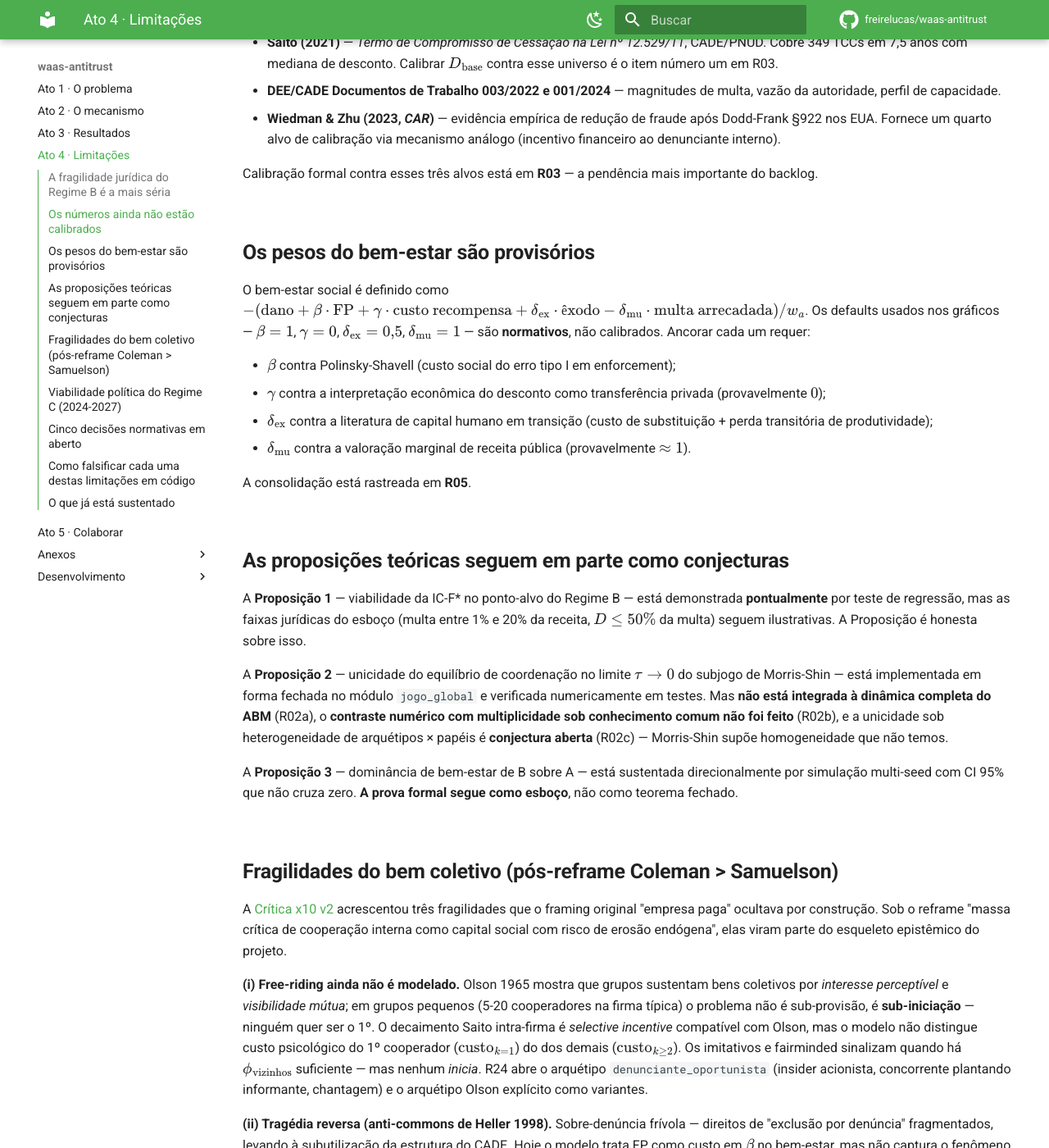
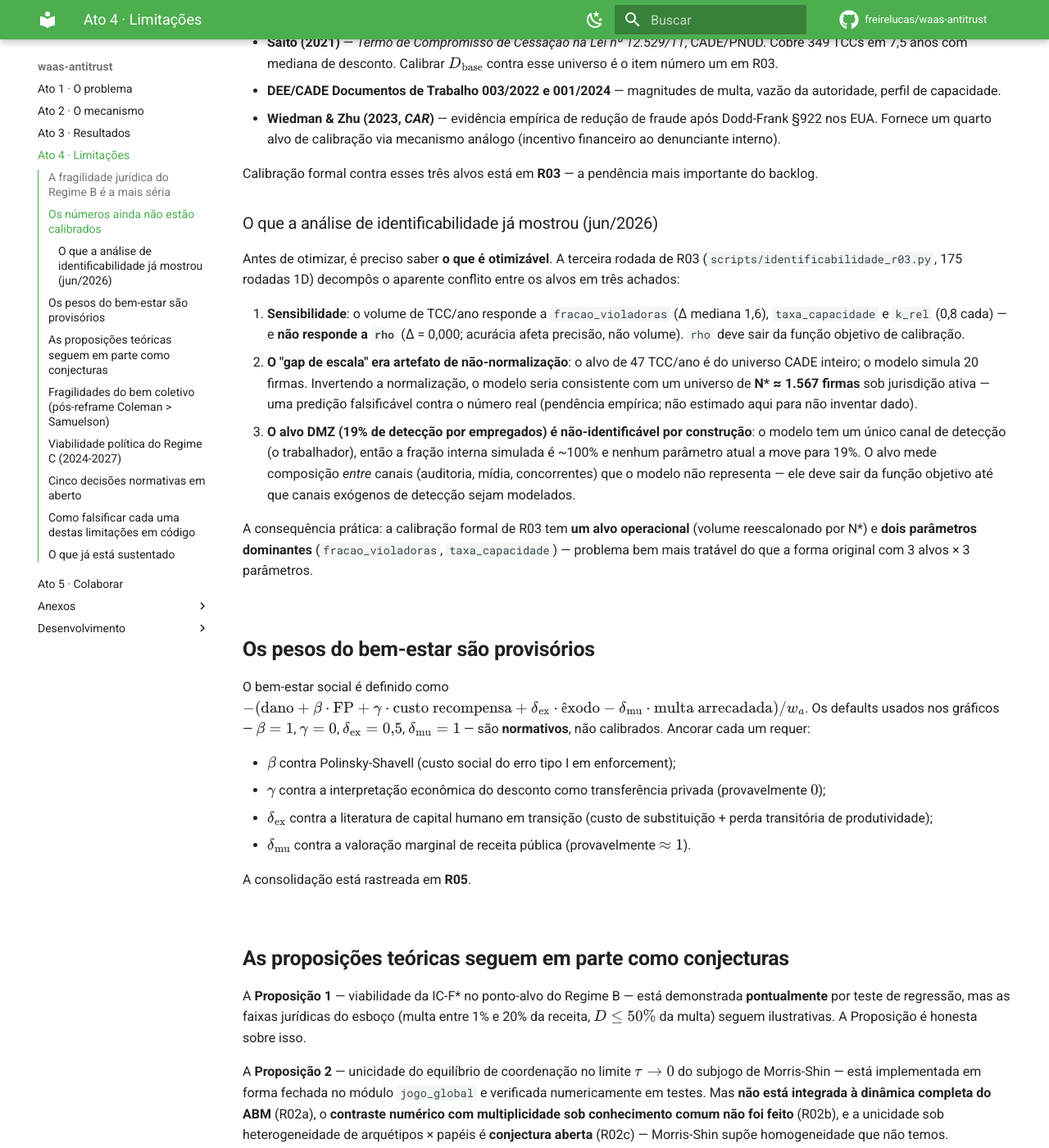
Before and after one commit to freirelucas/waas-antitrust, an MkDocs documentation site: the page built from docs/limitacoes.md, in a window 1280 px wide and 1400 px high, scrolled down 1279 px. Shown: the whole window at 82% size. Built offline with MkDocs 1.6.1 and Material for MkDocs 9.7.7, drawn with Linux system fonts in a browser that asks for light colours; comment, search, counter and statistics services are not loaded; some of the changed text lies outside the part shown.

Commit message:
docs(limitacoes): achados empíricos da rodada incorporados ao Ato 4
Converte dois achados de simulação em narrativa para o leitor:

- § "Fragilidades do bem coletivo" (iii): erosão Coleman ganha veredicto
  parcial — forma forte da Prop. 5 falsificada (dano B ~8× abaixo do
  piso A estável até alpha=0.9), forma fraca confirmada (substrato decai
  monotonicamente). Registra o que ainda pode reverter o veredicto:
  erosão por rede inter-firma não modelada + calibração de alpha (R03).

- § "Os números ainda não estão calibrados": nova sub-§ com os 3 achados
  da análise de identificabilidade — rho fora da função objetivo
  (Δ=0,000); gap de escala como artefato de não-normalização
  (N* ≈ 1.567 firmas como predição falsificável); alvo DMZ 19%
  não-identificável por construção (canal único de detecção). Conclusão
  prática: a calibração R03 colapsa para 1 alvo × 2 parâmetros
  dominantes.

Gates: 325 testes verdes; mkdocs --strict ok.

```diff
--- a/docs/limitacoes.md
+++ b/docs/limitacoes.md
@@ -31,6 +31,34 @@ A simulação produz direção e magnitude, mas os parâmetros são **plausívei
 - **Wiedman & Zhu (2023, *CAR*)** — evidência empírica de redução de fraude após Dodd-Frank §922 nos EUA. Fornece um quarto alvo de calibração via mecanismo análogo (incentivo financeiro ao denunciante interno).
 
 Calibração formal contra esses três alvos está em **R03** — a pendência mais importante do backlog.
+
+### O que a análise de identificabilidade já mostrou (jun/2026)
+
+Antes de otimizar, é preciso saber **o que é otimizável**. A terceira
+rodada de R03 (`scripts/identificabilidade_r03.py`, 175 rodadas 1D)
+decompôs o aparente conflito entre os alvos em três achados:
+
+1. **Sensibilidade**: o volume de TCC/ano responde a `fracao_violadoras`
+   (Δ mediana 1,6), `taxa_capacidade` e `k_rel` (0,8 cada) — e **não
+   responde a `rho`** (Δ = 0,000; acurácia afeta precisão, não volume).
+   `rho` deve sair da função objetivo de calibração.
+2. **O "gap de escala" era artefato de não-normalização**: o alvo de
+   47 TCC/ano é do universo CADE inteiro; o modelo simula 20 firmas.
+   Invertendo a normalização, o modelo seria consistente com um universo
+   de **N\* ≈ 1.567 firmas** sob jurisdição ativa — uma predição
+   falsificável contra o número real (pendência empírica; não estimado
+   aqui para não inventar dado).
+3. **O alvo DMZ (19% de detecção por empregados) é não-identificável por
+   construção**: o modelo tem um único canal de detecção (o trabalhador),
+   então a fração interna simulada é ~100% e nenhum parâmetro atual a
+   move para 19%. O alvo mede composição *entre* canais (auditoria,
+   mídia, concorrentes) que o modelo não representa — ele deve sair da
+   função objetivo até que canais exógenos de detecção sejam modelados.
+
+A consequência prática: a calibração formal de R03 tem **um alvo
+operacional** (volume reescalonado por N\*) e **dois parâmetros
+dominantes** (`fracao_violadoras`, `taxa_capacidade`) — problema bem
+mais tratável do que a forma original com 3 alvos × 3 parâmetros.
 
 ## Os pesos do bem-estar são provisórios
 
@@ -78,19 +106,28 @@ trabalhadores podem usar WaaS como ameaça pré-rescisão para extrair
 *severance*, transformando o canal em barganha bilateral, não em prova
 qualificada. Pendência R24.
 
-**(iii) Erosão endógena por uso instrumental.** Coleman 1990 previu que
-capital social é destruído pela sua instrumentalização. No WaaS: após
-uma rodada bem-sucedida em firma X, a comunicação informal em outras
-firmas Y, Z muda de regime — quem antes comentava livremente passa a
-auto-censurar (*chilling effect*). O modelo capta o sinal Schelling
-(`p_perc` ↑ → mais dissuasão), mas **não capta** a erosão inversa
-(`phi_baseline` ↓ → menos cooperação espontânea). Os dois efeitos
-coexistem; **falta medir qual vence em qual horizonte temporal**.
-Pendência R26 (nova), com Proposição 5 candidata: existe
-$\alpha_{\text{erosão}}^\star$ tal que para
+**(iii) Erosão endógena por uso instrumental — agora com veredicto
+parcial.** Coleman 1990 previu que capital social é destruído pela sua
+instrumentalização. No WaaS: após uma rodada bem-sucedida em firma X, a
+comunicação informal em outras firmas Y, Z muda de regime — quem antes
+comentava livremente passa a auto-censurar (*chilling effect*). A
+Proposição 5 candidata formalizava o pior caso: existe
+$\alpha_{\text{erosão}}^\star$ tal que, para
 $\alpha_{\text{erosão}} > \alpha^\star$, Regime B/C colapsa em A após
-$N$ tiques. Literatura calibradora: Titmuss 1970 *The Gift Relationship*,
-Frey-Jegen 2001, Bénabou-Tirole 2003.
+$N$ tiques. **A varredura empírica de jun/2026 falsificou a forma
+forte**: em grade 10 seeds × 8 alphas × 40 tiques
+(`scripts/varredura_alpha_erosao.py`; figura em
+[`bem_publico.md`](bem_publico.md)), o dano em Regime B fica ~8× abaixo
+do piso A **estável até $\alpha = 0{,}9$** — a dissuasão endógena domina
+a erosão no agregado, mesmo com o substrato cooperativo quase zerado.
+A **forma fraca** se confirma: o `capital_social_residual` decai
+monotonicamente em $\alpha$. A leitura honesta: a objeção de Coleman é
+descritivamente correta (o substrato erode), mas, na configuração
+testada, **não derruba a ordenação de regimes**. O que ainda pode
+reverter o veredicto: erosão propagada por rede inter-firma
+(`phi_baseline` ↓ em vizinhas — não modelada) e calibração de
+$\alpha$ contra dados reais (R03). Literatura calibradora: Titmuss
+1970 *The Gift Relationship*, Frey-Jegen 2001, Bénabou-Tirole 2003.
 
 **Salvaguardas anti-erosão na literatura comparada:** (a) anonimato
 forte (IRS Whistleblower Office); (b) recompensa coletiva
```
